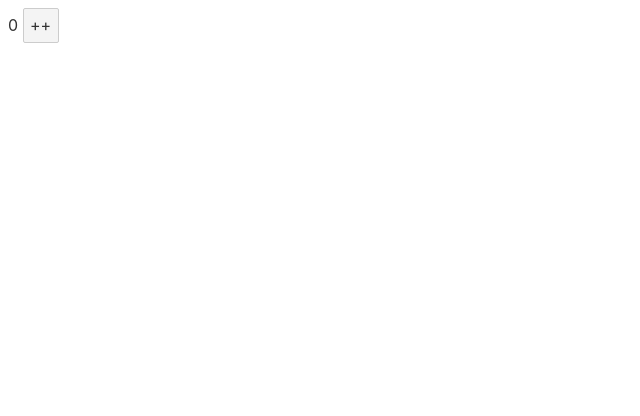
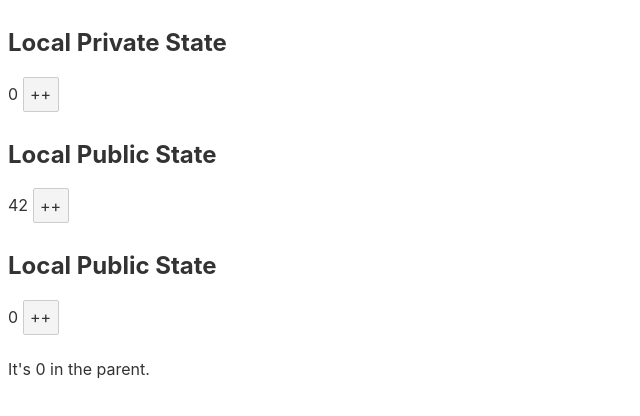
Before and after one commit to joshnuss/svelte-state-examples, a Svelte app: page / in a window 1280 px wide. Shown: the top 416 px of the page, without its empty margins (0-640 px from the left). Built offline with nearby package versions, Linux system fonts and the light colour scheme.

Commit message:
Adds example of local public state

```diff
--- a/src/App.svelte
+++ b/src/App.svelte
@@ -1,7 +1,24 @@
 <script>
   import LocalPrivateState from './examples/LocalPrivateState.svelte'
+  import LocalPublicState from './examples/LocalPublicState.svelte'
+
+  let boundValue = 0;
 </script>
 
 <main>
-  <LocalPrivateState/>
+  <section>
+    <h2>Local Private State</h2>
+    <LocalPrivateState/>
+  </section>
+
+  <section>
+    <h2>Local Public State</h2>
+    <LocalPublicState value={42}/>
+  </section>
+
+  <section>
+    <h2>Local Public State</h2>
+    <LocalPublicState bind:value={boundValue}/>
+    <p>It's {boundValue} in the parent.</p>
+  </section>
 </main>
--- /dev/null
+++ b/src/examples/LocalPublicState.svelte
@@ -0,0 +1,10 @@
+<script>
+  // exported, so it can be set or bound by parent
+  export let value = 0
+
+  function increment() {
+    value = value + 1
+  }
+</script>
+
+{value} <button on:click|preventDefault={increment}>++</button>
```
